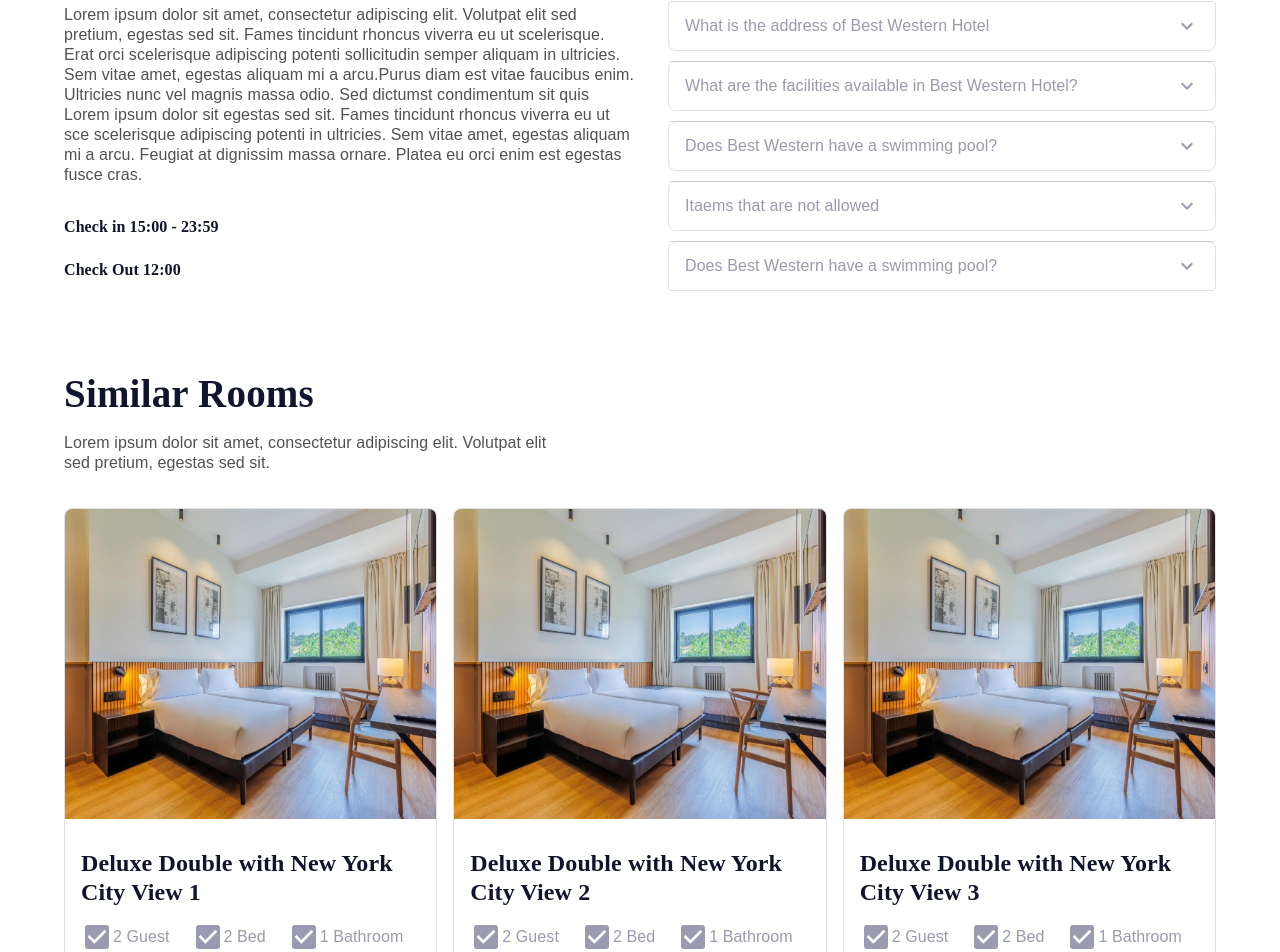
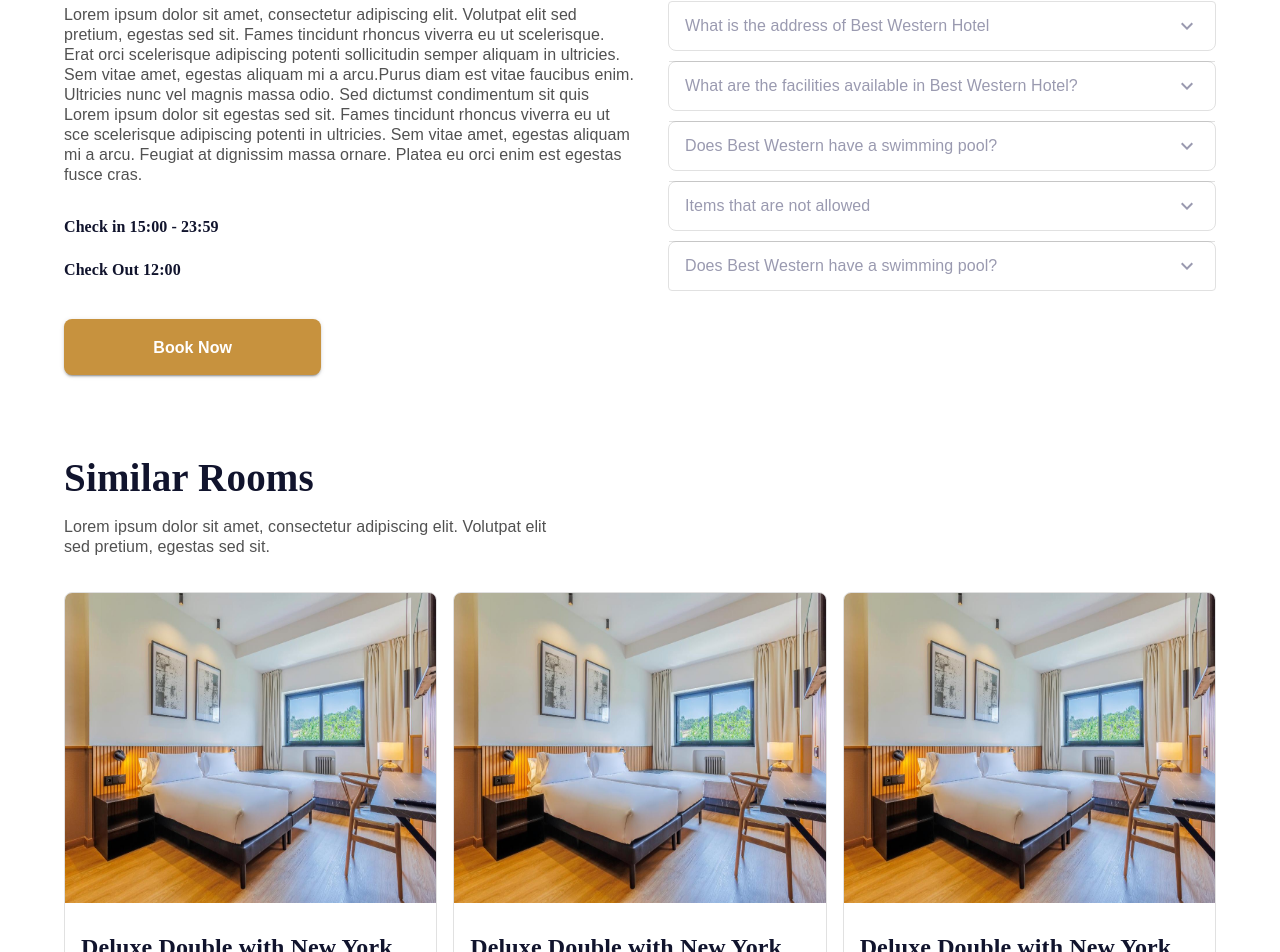
Before and after one commit to Software-Lifecycle-Consultants/slc-open-hms, a Next.js app: page /RoomDetailsScreen in a window 1280 px wide. Shown: the part 2052-3004 px from the top of the page. Built offline with nearby package versions, Linux system fonts and the light colour scheme.

Commit message:
Added navigation among pages

```diff
--- a/components/checkout/SubmitButton.tsx
+++ b/components/checkout/SubmitButton.tsx
@@ -48,6 +48,12 @@ const SubmitButton = () => {
           width: "100%",
           height: "56px",
           marginTop: "20px",
+          fontFamily: "Mulish, sans-serif",
+          fontSize: "16px",
+          fontStyle: "normal",
+          fontWeight: "600",
+          lineHeight: "120%",
+          letterSpacing: "0.08px",
           backgroundColor: "#C7923E",
           "&:hover": {
             backgroundColor: "#c7833e",
--- a/components/guestRoomDetails/AdditionalInfo.tsx
+++ b/components/guestRoomDetails/AdditionalInfo.tsx
@@ -1,8 +1,24 @@
-import { Accordion, AccordionDetails, AccordionSummary, Box, Grid, Typography } from '@mui/material';
-import React from 'react'
+"use client";
+import {
+  Accordion,
+  AccordionDetails,
+  AccordionSummary,
+  Box,
+  Button,
+  Grid,
+  Typography,
+} from "@mui/material";
+import React from "react";
 import ExpandMoreIcon from "@mui/icons-material/ExpandMore";
+import { useRouter } from "next/navigation";
 
 const AdditionalInfo = () => {
+  const router = useRouter();
+
+  const navigationToCheckoutScreen = () => {
+    router.push("/CheckoutScreen");
+  };
+
   return (
     <>
       <Grid container spacing={1}>
@@ -75,9 +91,39 @@ const AdditionalInfo = () => {
           >
             Check Out 12:00
           </Typography>
+          <Button
+            variant="contained"
+            onClick={navigationToCheckoutScreen}
+            sx={{
+              borderRadius: "8px",
+              display: "inline-flex",
+              justifyContent: "center",
+              alignItems: "center",
+              padding: "11px 24px",
+              gap: "10px",
+              textTransform: "none",
+              width: "45%",
+              height: "56px",
+              marginTop: "40px",
+              fontFamily: "Mulish, sans-serif",
+              fontSize: "16px",
+              fontStyle: "normal",
+              fontWeight: "600",
+              lineHeight: "120%",
+              letterSpacing: "0.08px",
+              backgroundColor: "#C7923E",
+              "&:hover": {
+                backgroundColor: "#c7833e",
+              },
+            }}
+          >
+            Book Now
+          </Button>
         </Grid>
         <Grid item xs={12} md={6}>
-          <Box sx={{ paddingTop: "67px", paddingLeft: { xs: "none", md:"24px"} }}>
+          <Box
+            sx={{ paddingTop: "67px", paddingLeft: { xs: "none", md: "24px" } }}
+          >
             <Accordion
               elevation={0}
               sx={{
@@ -85,7 +131,6 @@ const AdditionalInfo = () => {
                 borderRadius: "8px",
                 borderColor:
                   "var(--light-separators-colors-secondary, #E1E1E1)",
-                // marginLeft: { xs: "none", md: "50px" },
                 flexShrink: "0",
               }}
             >
@@ -125,7 +170,6 @@ const AdditionalInfo = () => {
                 borderColor:
                   "var(--light-separators-colors-secondary, #E1E1E1)",
                 marginTop: "10px",
-                // marginLeft: { xs: "none", md: "50px" },
                 flexShrink: "0",
               }}
             >
@@ -165,7 +209,6 @@ const AdditionalInfo = () => {
                 borderColor:
                   "var(--light-separators-colors-secondary, #E1E1E1)",
                 marginTop: "10px",
-                // marginLeft: { xs: "none", md: "50px" },
                 flexShrink: "0",
               }}
             >
@@ -205,7 +248,6 @@ const AdditionalInfo = () => {
                 borderColor:
                   "var(--light-separators-colors-secondary, #E1E1E1)",
                 marginTop: "10px",
-                // marginLeft: { xs: "none", md: "50px" },
                 flexShrink: "0",
               }}
             >
@@ -226,7 +268,7 @@ const AdditionalInfo = () => {
                     fontWeight: "400",
                   }}
                 >
-                  Itaems that are not allowed
+                  Items that are not allowed
                 </Typography>
               </AccordionSummary>
               <AccordionDetails>
@@ -282,6 +324,6 @@ const AdditionalInfo = () => {
       </Grid>
     </>
   );
-}
+};
 
-export default AdditionalInfo
+export default AdditionalInfo;
--- a/components/guestRoomDetails/RoomCard.tsx
+++ b/components/guestRoomDetails/RoomCard.tsx
@@ -1,3 +1,4 @@
+"use client";
 import React from "react";
 import Image from "next/image";
 import CheckBoxIcon from "@mui/icons-material/CheckBox";
@@ -6,9 +7,9 @@ import {
   Button,
   Card,
   CardContent,
-  Checkbox,
   Typography,
 } from "@mui/material";
+import { useRouter } from "next/navigation";
 
 interface RoomCardProps {
   image: string;
@@ -32,6 +33,12 @@ const checkBoxTypographyStyle = {
 // };
 
 const RoomCard: React.FC<RoomCardProps> = ({ image, roomName, price }) => {
+  const router = useRouter();
+
+  const navigationToRoomDetailsScreen = () => {
+    router.push("/RoomDetailsScreen");
+  };
+
   return (
     <>
       <Card
@@ -108,6 +115,7 @@ const RoomCard: React.FC<RoomCardProps> = ({ image, roomName, price }) => {
             <Box sx={{ display: "flex" }}>
               <Button
                 variant="contained"
+                onClick={navigationToRoomDetailsScreen}
                 sx={{
                   borderRadius: "8px",
                   display: "inline-flex",
```
Also changed, not shown: pages/ExploreScreen.tsx (+2 -6 lines), pages/HomeScreen.tsx (+6 -6 lines).
